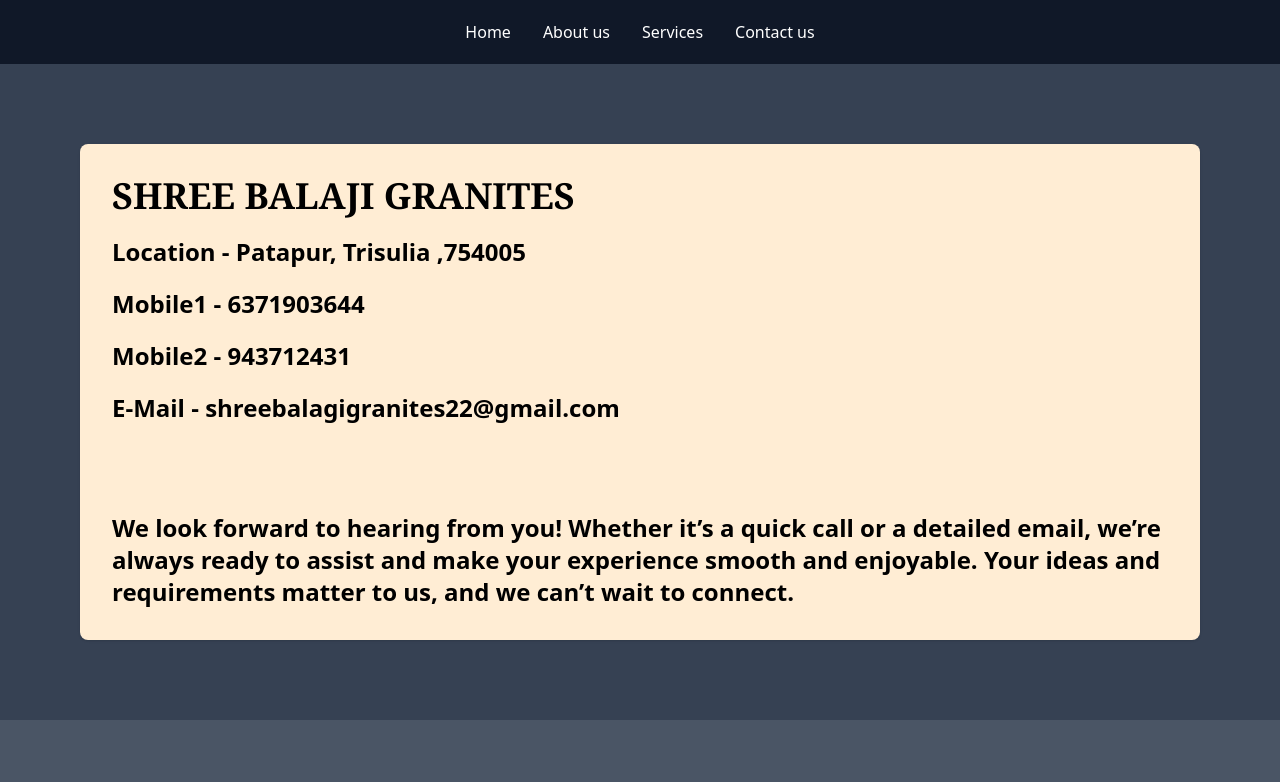
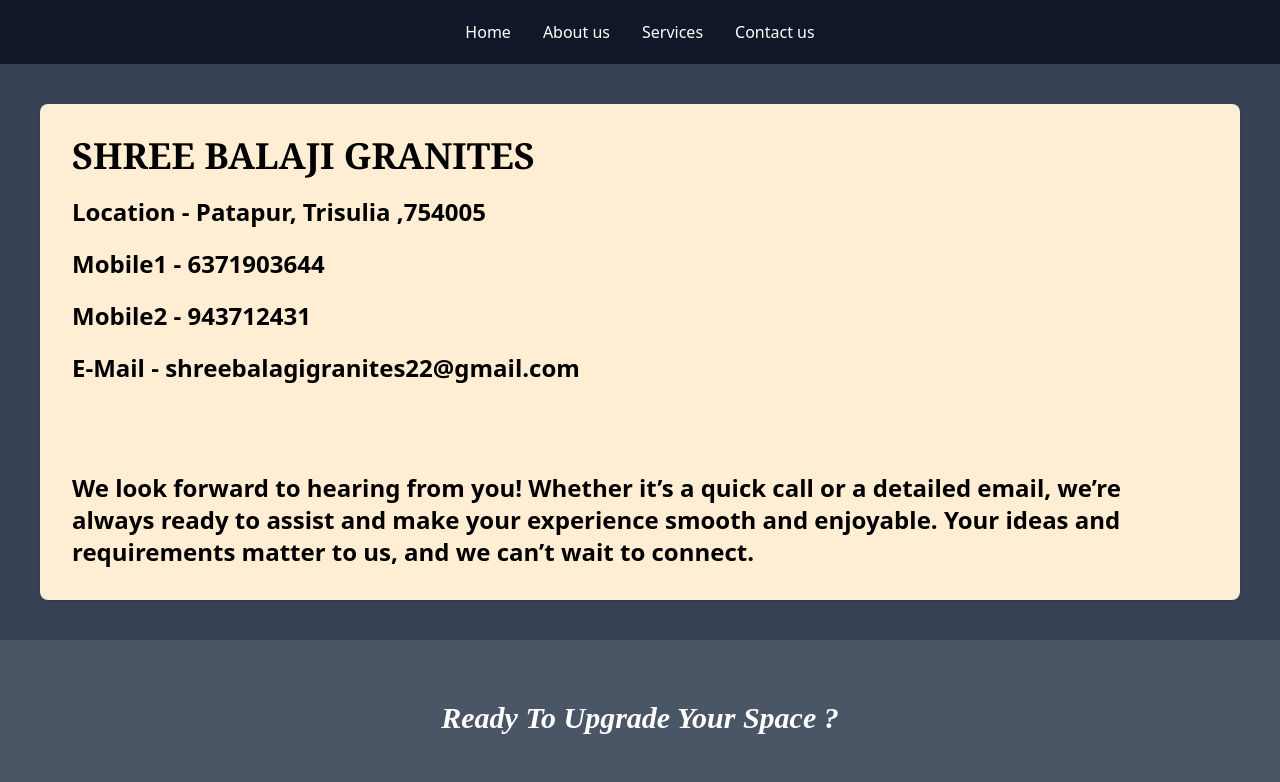
Before and after one commit to Shubig/Granite, a React (Vite) app: page /contact in a window 1280 px wide. Shown: the top 782 px of the page. Built offline with nearby package versions, Linux system fonts and the light colour scheme.

Commit message:
Updated project with latest changes

```diff
--- a/src/resources/Contact1.jsx
+++ b/src/resources/Contact1.jsx
@@ -2,14 +2,16 @@ function Contact() {
 
 
   return (
-    <> <div className="bg-gray-700 p-20">
+    <> <div className="bg-gray-700 p-10">
         <div  className="p-8  bg-orange-100 rounded-lg shadow flex flex-col justify-center gap-5">
             <p className="text-4xl font-bold font-serif"> SHREE BALAJI GRANITES</p>
             <p className="text-2xl font-bold font-sans"> Location - Patapur, Trisulia ,754005</p>
             <p className="text-2xl font-bold font-sans"> Mobile1 - 6371903644</p>
             <p className="text-2xl font-bold font-sans"> Mobile2 - 943712431</p>
-            <p className="text-2xl font-bold font-sans"> E-Mail - shreebalagigranites22@gmail.com</p>
-            <br /><br />
+            <div className="flex flex-wrap">
+            <p className="text-2xl font-bold font-sans"> E-Mail - shreebalagigranites22</p>
+            <p className="text-2xl font-bold font-sans"> @gmail.com</p>
+            </div><br /><br />
             <p className="text-2xl font-bold font-sans">We look forward to hearing from you! Whether it’s a quick call or a detailed email, we’re always ready to assist and make your experience smooth and enjoyable. Your ideas and requirements matter to us, and we can’t wait to connect.</p>
         </div>
         </div></>   )
```
